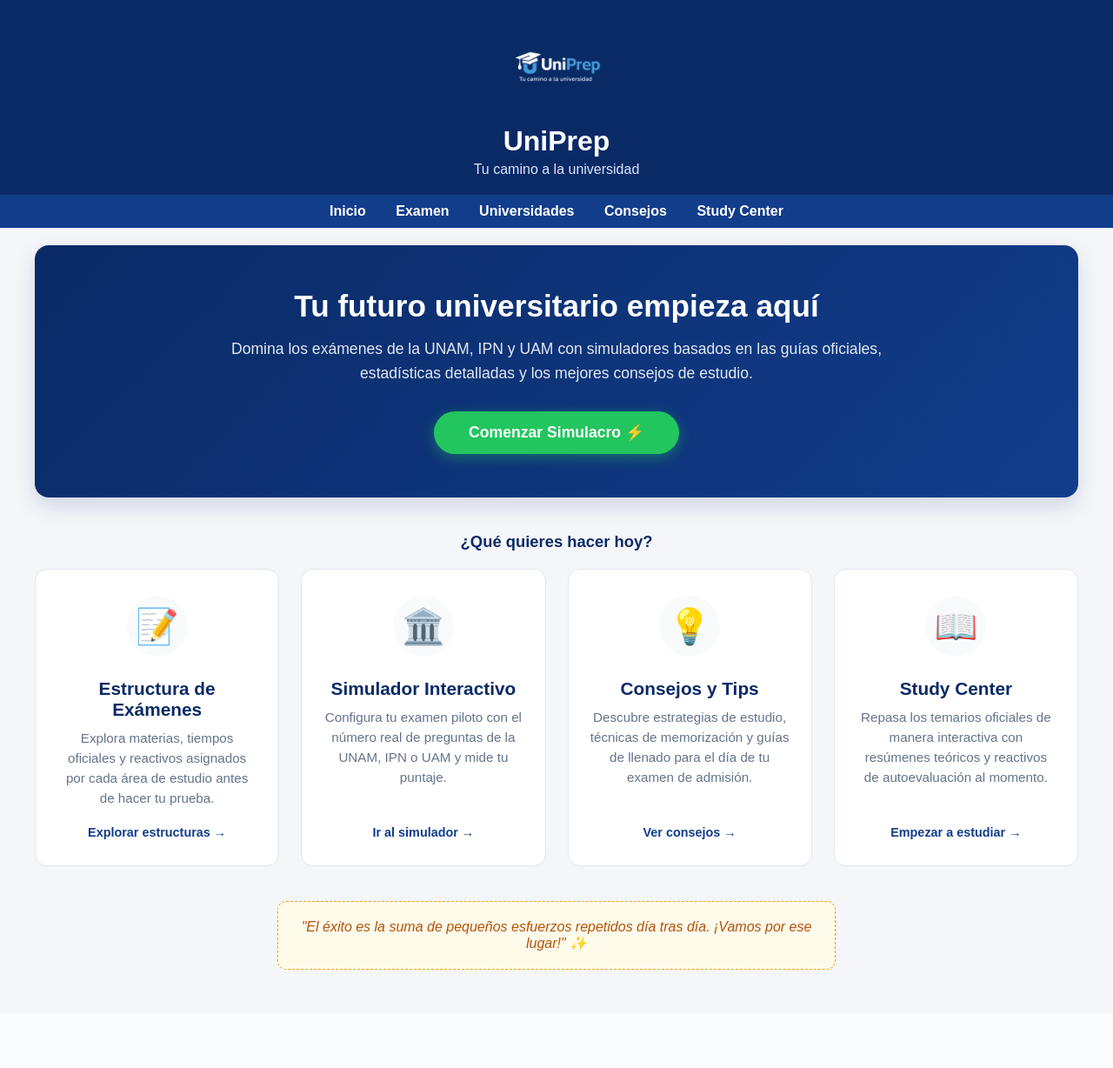
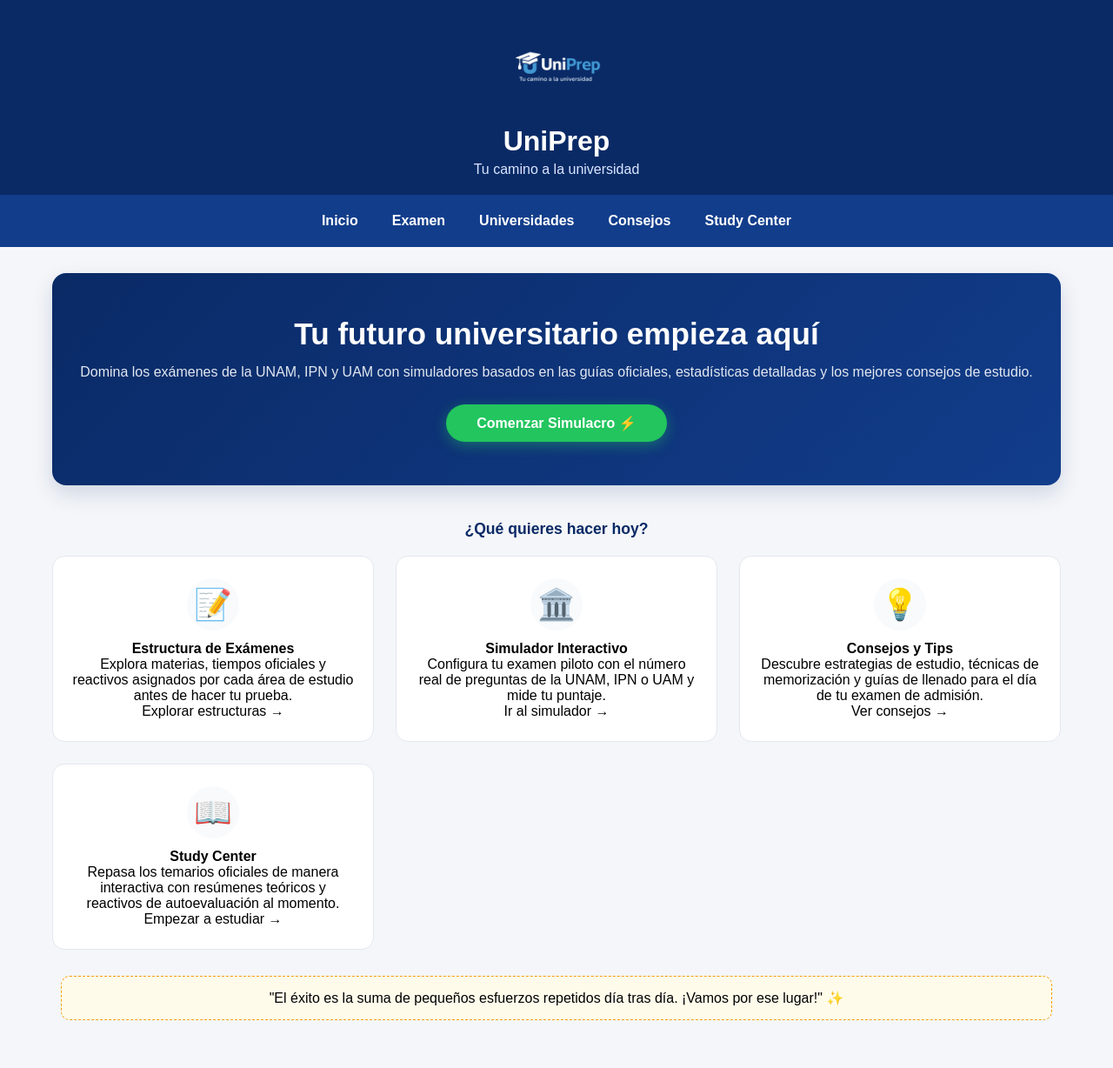
Before and after one commit to eduardoreyesjim8-lgtm/UniPrep, a Flask app: page / in a window 1280 px wide. Shown: the whole page at 87% size. Before the commit the page ends 1115 px from the top, so only its background shows below. Run offline with Flask 3, Linux system fonts and the light colour scheme.

Commit message:
Update style.css

```diff
--- a/static/style.css
+++ b/static/style.css
@@ -1,10 +1,15 @@
 /* ==========================================================================
    1. ESTILOS BASE Y CONTENEDORES PRINCIPALES
    ========================================================================== */
+* {
+    box-sizing: border-box;
+    margin: 0;
+    padding: 0;
+}
+
 body {
     font-family: Arial, sans-serif;
     background-color: #f4f6f9;
-    margin: 0;
     padding: 0;
 }
 
@@ -30,21 +35,29 @@ nav {
     background-color: #123d8b;
     padding: 10px;
     text-align: center;
+    display: flex;
+    flex-direction: column;
+    gap: 8px;
 }
 
 nav a {
     color: white;
     text-decoration: none;
-    margin: 15px;
+    margin: 5px 15px;
     font-weight: bold;
+    padding: 10px;
+    background-color: rgba(255, 255, 255, 0.05);
+    border-radius: 6px;
+    transition: background-color 0.2s ease;
 }
 
 nav a:hover {
     color: #d9e6ff;
+    background-color: rgba(255, 255, 255, 0.15);
 }
 
 main {
-    padding: 20px;
+    padding: 15px 10px;
     max-width: 1200px;
     margin: 0 auto;
 }
@@ -259,45 +273,48 @@ h1, h2 {
 .detalle-card-titulo {
     color: #0a2a66;
     margin-top: 0;
-    font-size: 1.6rem;
+    font-size: 1.4rem;
     text-align: center;
     font-weight: bold;
 }
 
 .meta-datos-examen {
     display: flex;
-    justify-content: center;
-    gap: 15px;
-    margin-bottom: 30px;
+    flex-direction: column;
+    align-items: center;
+    gap: 10px;
+    margin-bottom: 25px;
 }
 
 .meta-badge {
     padding: 8px 18px;
     border-radius: 8px;
     font-weight: bold;
-    font-size: 0.95rem;
+    font-size: 0.9rem;
+    width: 100%;
+    text-align: center;
 }
 .badge-tiempo { background-color: #e0f2fe; color: #0369a1; }
 .badge-total { background-color: #dcfce7; color: #15803d; }
 
 .seccion-subtitulo {
     color: #0a2a66;
-    font-size: 1.15rem;
+    font-size: 1.1rem;
     margin: 25px 0 15px 0;
     font-weight: bold;
 }
 
 .materias-visual-grid {
     display: grid;
-    grid-template-columns: repeat(auto-fill, minmax(220px, 1fr));
-    gap: 15px;
+    grid-template-columns: repeat(auto-fill, minmax(100%, 1fr));
+    gap: 12px;
     margin-bottom: 25px;
 }
 
 .materia-item-card {
     background: #f8fafc;
     border: 1px solid #e2e8f0;
-    padding: 15px;
+    padding: 12px;
     border-radius: 10px;
     display: flex;
     align-items: center;
@@ -662,26 +556,24 @@ h1, h2 {
 .hero-seccion {
     background: linear-gradient(135deg, #0a2a66 0%, #123d8b 100%);
     color: white;
-    padding: 50px 30px;
+    padding: 40px 20px;
     border-radius: 16px;
     text-align: center;
     box-shadow: 0 10px 25px rgba(10, 42, 102, 0.15);
-    margin-bottom: 30px;
+    margin-bottom: 25px;
 }
 
 .hero-contenido h2 {
     color: white !important;
-    font-size: 2.2rem;
-    margin-top: 0;
-    margin-bottom: 15px;
+    font-size: 1.8rem;
+    margin-bottom: 12px;
 }
 
 .hero-contenido p {
     color: #e2e8f0;
-    font-size: 1.1rem;
-    max-width: 750px;
-    margin: 0 auto 30px auto;
-    line-height: 1.6;
+    font-size: 1rem;
+    margin: 0 auto 25px auto;
+    line-height: 1.5;
 }
 
 .btn-hero-principal {
@@ -689,125 +581,165 @@ h1, h2 {
     background-color: #22c55e;
     color: white;
     text-decoration: none;
-    padding: 14px 40px;
+    padding: 12px 35px;
     border-radius: 30px;
     font-weight: bold;
-    font-size: 1.1rem;
-    transition: all 0.25s ease;
+    font-size: 1rem;
     box-shadow: 0 4px 15px rgba(34, 197, 94, 0.4);
-}
-
-.btn-hero-principal:hover {
-    background-color: #16a34a;
-    transform: translateY(-3px);
-    box-shadow: 0 8px 20px rgba(34, 197, 94, 0.5);
 }
 
 .inicio-features-grid {
     display: grid;
-    grid-template-columns: repeat(auto-fit, minmax(280px, 1fr));
-    gap: 25px;
-    margin-bottom: 40px;
+    grid-template-columns: 1fr;
+    gap: 20px;
+    margin-bottom: 30px;
 }
 
 .feature-card {
     background: white;
     border: 1px solid #e2e8f0;
     border-radius: 14px;
-    padding: 30px 25px;
+    padding: 25px 20px;
     text-align: center;
     text-decoration: none;
     color: inherit;
     display: flex;
     flex-direction: column;
     align-items: center;
-    transition: all 0.25s ease;
-    box-sizing: border-box;
-}
-
-.feature-card:hover {
-    transform: translateY(-5px);
-    border-color: #123d8b;
-    box-shadow: 0 12px 25px rgba(0,0,0,0.08);
 }
 
 .feature-icono {
-    font-size: 2.5rem;
+    font-size: 2.2rem;
     background-color: #f8fafc;
-    width: 70px;
-    height: 70px;
+    width: 60px;
+    height: 60px;
     display: flex;
     align-items: center;
     justify-content: center;
     border-radius: 50px;
-    margin-bottom: 15px;
-    transition: background-color 0.2s ease;
-}
-
-.feature-card:hover .feature-icono {
-    background-color: #e0f2fe;
-}
-
-.feature-card h4 {
-    margin: 10px 0;
-    font-size: 1.3rem;
-    color: #0a2a66;
-}
-
-.feature-card p {
-    color: #64748b;
-    font-size: 0.95rem;
-    line-height: 1.5;
-    margin-top: 0;
-    margin-bottom: 20px;
-    flex-grow: 1;
-}
-
-.feature-link {
-    font-weight: bold;
-    color: #123d8b;
-    font-size: 0.9rem;
-    transition: color 0.2s ease;
-}
-
-.feature-card:hover .feature-link {
-    color: #0a2a66;
+    margin-bottom: 12px;
 }
 
 .frase-motivacional {
     text-align: center;
-    padding: 20px;
+    padding: 15px;
     background-color: #fffbeb;
     border-radius: 10px;
     border: 1px dashed #f59e0b;
-    max-width: 600px;
-    margin: 0 auto 30px auto;
-}
-
-.frase-motivacional p {
-    margin: 0;
-    color: #b45309;
-    font-style: italic;
-    font-size: 1rem;
+    margin: 0 10px 25px 10px;
 }
 
 
 /* ==========================================================================
-   8. ANIMACIONES Y RESPONSIVO
+   8. ANIMACIONES Y ELEMENTOS FLOTANTES (CRONÓMETRO MÓVIL)
    ========================================================================== */
 @keyframes fadeIn {
-    from {
-        opacity: 0;
-        transform: translateY(10px);
+    from { opacity: 0; transform: translateY(10px); }
+    to { opacity: 1; transform: translateY(0); }
+}
+
+/* El cronómetro en móvil se queda fijo de manera compacta arriba para no estorbar */
+#cronometro {
+    position: sticky !important;
+    top: 10px;
+    right: auto;
+    left: 0;
+    width: 100%;
+    text-align: center;
+    margin-bottom: 15px;
+    box-shadow: 0 4px 10px rgba(0,0,0,0.15);
+    box-sizing: border-box;
+}
+
+
+/* ==========================================================================
+   9. MEDIA QUERIES (PANTALLAS MEDIANAS Y GRANDES - COMPUTADORA)
+   ========================================================================== */
+@media (min-width: 768px) {
+    body {
+        padding: 0;
     }
-    to {
-        opacity: 1;
-        transform: translateY(0);
+
+    /* Navegación horizontal en computadora */
+    nav {
+        flex-direction: row;
+        justify-content: center;
+        gap: 15px;
+        padding: 15px;
+    }
+
+    nav a {
+        margin: 0;
+        background-color: transparent;
+        padding: 6px 12px;
+    }
+
+    nav a:hover {
+        background-color: rgba(255, 255, 255, 0.1);
+    }
+
+    main {
+        padding: 30px 20px;
+    }
+
+    /* Restablecer inputs de filtro */
+    .btn-filtro {
+        width: auto;
+    }
+
+    /* Cronómetro flota elegante a la derecha */
+    #cronometro {
+        position: fixed !important;
+        top: 20px;
+        right: 20px;
+        left: auto;
+        width: auto;
+        margin-bottom: 0;
+    }
+
+    /* Selectores en columnas horizontales */
+    .selector-universidad, .selector-areas {
+        flex-direction: row;
+        justify-content: center;
+    }
+
+    .btn-uni-tab, .btn-area-tab {
+        width: auto;
+    }
+
+    .meta-datos-examen {
+        flex-direction: row;
+    }
+
+    .meta-badge {
+        width: auto;
+    }
+
+    .materias-visual-grid {
+        grid-template-columns: repeat(auto-fill, minmax(220px, 1fr));
+    }
+
+    .btn-examen-primario {
+        display: inline-block;
+        width: auto;
+    }
+
+    /* Layout del Centro de Estudios lado a lado */
+    .study-center-layout {
+        grid-template-columns: 320px 1fr;
+    }
+
+    /* Grilla de características del Inicio */
+    .inicio-features-grid {
+        grid-template-columns: repeat(auto-fit, minmax(280px, 1fr));
+        gap: 25px;
+    }
+
+    .hero-seccion {
+        padding: 50px 30px;
+    }
+
+    .hero-contenido h2 {
+        font-size: 2.2rem;
     }
 }
-
-@media (max-width: 768px) {
-    .study-center-layout {
-        grid-template-columns: 1fr;
-    }
-}
```
Also changed, not shown: other parts of static/style.css (+50 -172 lines).
